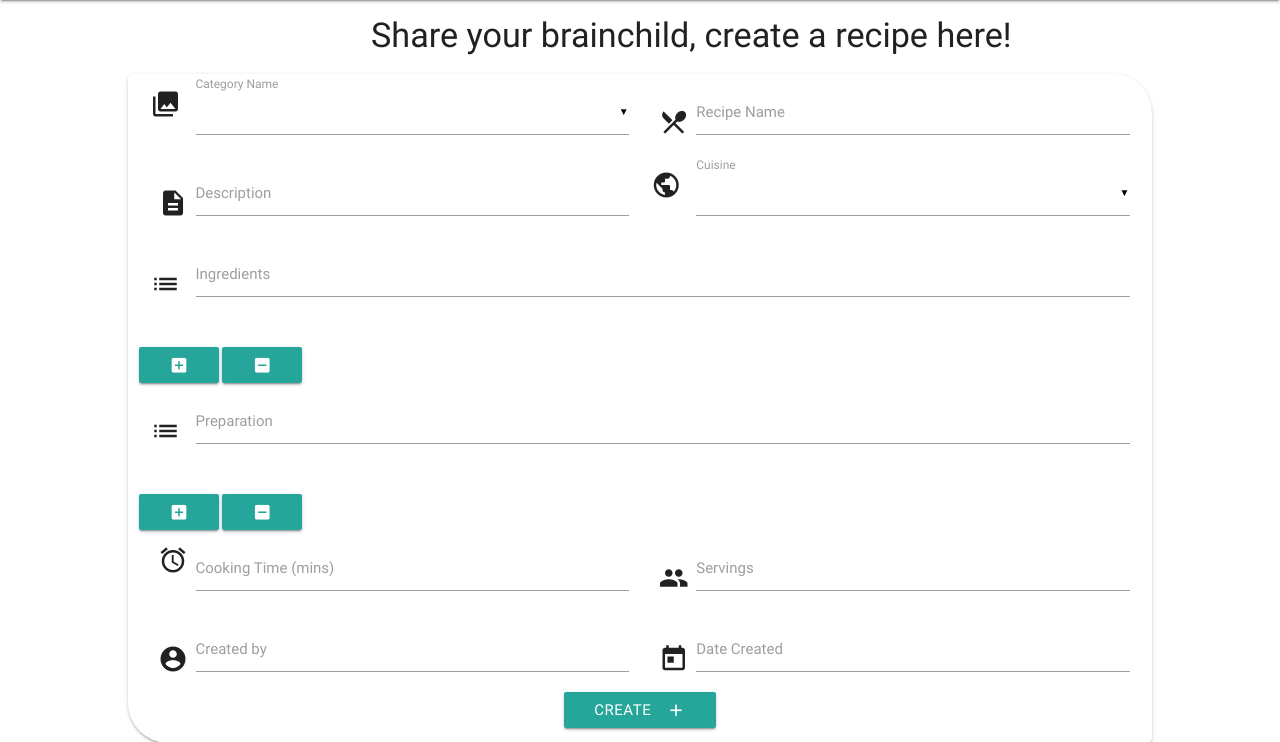
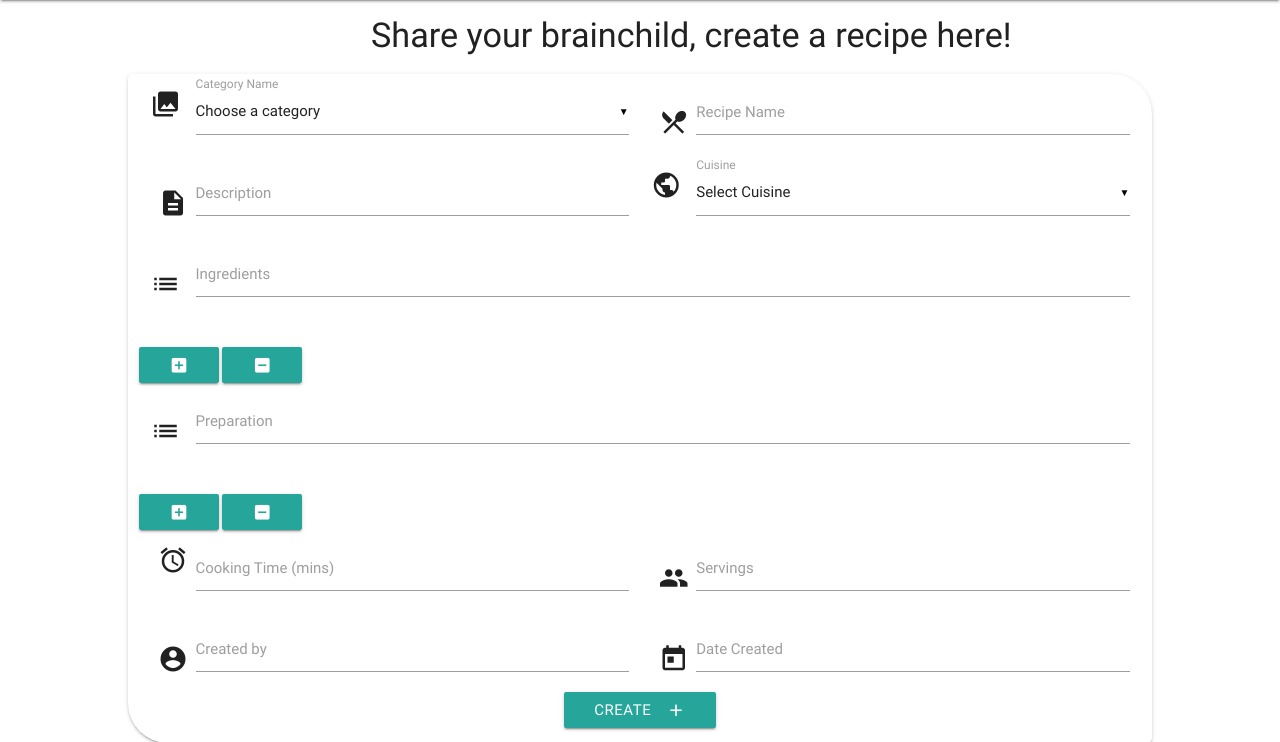
Before and after one commit to Dorcas-Amoo/ms3-project-arikescookbook, a Flask app: page /create_recipe in a window 1280 px wide. Shown: the part 83-825 px from the top of the page. Run offline with Flask 2, Linux system fonts and the light colour scheme; data that the repository does not hold is empty; some libraries are stand-ins or nearby versions.

Commit message:
Edited loop for categories, added loop for cuisine and created mongodb for both in app.py

```diff
--- a/app.py
+++ b/app.py
@@ -31,7 +31,7 @@ def recipes():
 
 @app.route("/create_recipe")
 def create():
-    return render_template("create.html")
+    return render_template("create.html", categories=mongo.db.categories.find(), cuisine=mongo.db.cuisine.find())
 
 
 @app.route("/your_recipe")
--- a/templates/create.html
+++ b/templates/create.html
@@ -8,10 +8,10 @@
 
             <div class="input-field col s12 m6 left-align dropdown">
                 <i class="material-icons prefix">collections</i>
-                <select id="category_name" name="category_name" class="validate" required>
-                    <option value="" disabled selected></option>
-                    {% for category_name in categories %}
-                        <option value="{{ category_name }}">{{ categories.category_name }}</option>
+                <select id="category" name="category_name" class="validate" required>
+                    <option value="" disabled selected>Choose a category</option>
+                    {% for cat in categories %}
+                        <option value="{{cat.category_name}}">{{cat.category_name}}</option>
                     {% endfor %}
                 </select>
                 <label for="category_name">Category Name</label>
@@ -32,7 +32,10 @@
             <div class="input-field col s12 m6 left-align dropdown">
                 <i class="material-icons prefix">public</i>
                 <select id="cuisine" name="cuisine" class="validate" required>
-                    <option value="" disabled selected></option>
+                    <option value="" disabled selected>Select Cuisine</option>
+                    {% for cuisine in cuisine %}
+                        <option value="{{cuisine.cuisine_type}}">{{cuisine.cuisine_type}}</option>
+                    {% endfor %}
                 </select>
                 <label for="cuisine">Cuisine</label>
             </div>
```
